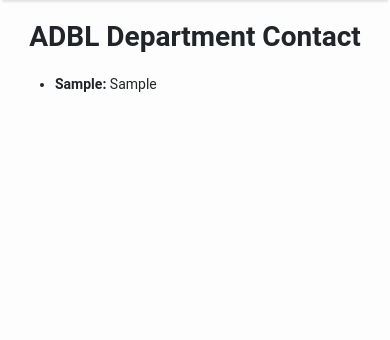
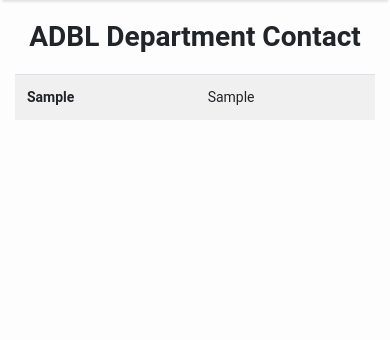
Before and after one commit to ab817/digitalsupport, a Django app: page /telephone-lines/ in a window 390 px wide. Shown: the part 86-426 px from the top of the page. Run offline with Django 5.2, Linux system fonts and the light colour scheme; tables that the repository leaves empty hold one stand-in row (values such as "Sample post"); some libraries are stand-ins or nearby versions.

Commit message:
Telephone lines tabular form

```diff
--- a/digitalapp/templates/base.html
+++ b/digitalapp/templates/base.html
@@ -37,7 +37,7 @@
                     </li>
 
                     <li class="nav-item text-black">
-                        <a class="nav-link text-black font-weight-bold" href="{% url 'telephone_lines' %}">ADBL Contact</a>
+                        <a class="nav-link text-black font-weight-bold" href="{% url 'telephone_lines' %}">Contact Us</a>
                     </li>
 
                     <li class="nav-item text-black">
--- a/digitalcontact/templates/telephone_lines.html
+++ b/digitalcontact/templates/telephone_lines.html
@@ -3,10 +3,21 @@
 {% block content %}
 <div class="content-wrapper container">
     <h2 style="font-weight: bold;">ADBL Department Contact</h2>
-    <ul>
-        {% for line in telephone_lines %}
-            <li><strong>{{ line.category }}:</strong> {{ line.lines }}</li>
-        {% endfor %}
-    </ul>
+    <table class="table table-striped">
+        <!--<thead>
+            <tr>
+                <th>Category</th>
+                <th>Lines</th>
+            </tr>
+        </thead> -->
+        <tbody>
+            {% for line in telephone_lines %}
+            <tr>
+                <td><strong>{{ line.category }}</strong></td>
+                <td>{{ line.lines }}</td>
+            </tr>
+            {% endfor %}
+        </tbody>
+    </table>
 </div>
 {% endblock content %}
--- a/digitallogs/templates/adminpanel.html
+++ b/digitallogs/templates/adminpanel.html
@@ -51,7 +51,7 @@
 
 </style>
 <div class="container">
-    <h2 class="text-center">DIGITAL ADMIN PORTAL</h2>
+    <h2 class="text-center" style="font-weight: bold;">DIGITAL ADMIN PORTAL</h2>
     <div class="card-container">
         <div class="card">
             <div class="card-header">
--- a/digitallogs/templates/downtime_list.html
+++ b/digitallogs/templates/downtime_list.html
@@ -6,9 +6,8 @@
 <div class="container">
     <h2>Downtime Logs</h2>
     <a href="{% url 'export_downtimes_csv' %}" class="btn btn-primary mb-3">Export Logs To CSV</a>
-    <a href="{% url 'admin:index' %}" class="btn btn-secondary mb-3" target="_blank">Admin Panel</a>
-    <a href="{% url 'serverlog_list' %}" class="btn btn-secondary mb-3" target="_blank">Server Log</a>
-    <a href="{% url 'technical_log_list' %}" class="btn btn-secondary mb-3" target="_blank">Support Log</a>
+    <a href="{% url 'adminpanel' %}" class="btn btn-secondary mb-3" target="_blank">Portal Admin</a>
+    <a href="{% url 'admin:index' %}" class="btn btn-secondary mb-3" target="_blank">Add New Data</a>
     <table class="table table-striped">
         <thead>
             <tr>
--- a/digitallogs/templates/serverlog.html
+++ b/digitallogs/templates/serverlog.html
@@ -6,9 +6,8 @@
 <div class="container">
     <h2>Server Access Logs</h2>
     <a href="{% url 'export_serveraccess_csv' %}" class="btn btn-primary mb-3">Export Logs To CSV</a>
-    <a href="{% url 'admin:index' %}" class="btn btn-secondary mb-3" target="_blank">Admin Panel</a>
-    <a href="{% url 'downtime_list' %}" class="btn btn-secondary mb-3">Downtime Log</a>
-    <a href="{% url 'technical_log_list' %}" class="btn btn-secondary mb-3" >Support Log</a>
+    <a href="{% url 'adminpanel' %}" class="btn btn-secondary mb-3" target="_blank">Portal Admin</a>
+    <a href="{% url 'admin:index' %}" class="btn btn-secondary mb-3" target="_blank">Add New Data</a>
     <table class="table table-striped">
         <thead>
             <tr>
--- a/digitallogs/templates/technicallog.html
+++ b/digitallogs/templates/technicallog.html
@@ -4,9 +4,8 @@
 <div class="container">
     <h2>Technical Support Logs</h2>
     <!--<a href="{% url 'export_technical_logs_csv' %}" class="btn btn-primary mb-3">Export Technical Logs to CSV</a>-->
-    <a href="{% url 'admin:index' %}" class="btn btn-secondary mb-3" target="_blank">Admin Panel</a>
-    <a href="{% url 'downtime_list' %}" class="btn btn-secondary mb-3">Downtime Log</a>
-    <a href="{% url 'serverlog_list' %}" class="btn btn-secondary mb-3" >Server Log</a>
+    <a href="{% url 'adminpanel' %}" class="btn btn-secondary mb-3" target="_blank">Portal Admin</a>
+    <a href="{% url 'admin:index' %}" class="btn btn-secondary mb-3" target="_blank">Add New Data</a>
     <table class="table table-striped">
         <thead>
             <tr>
```
